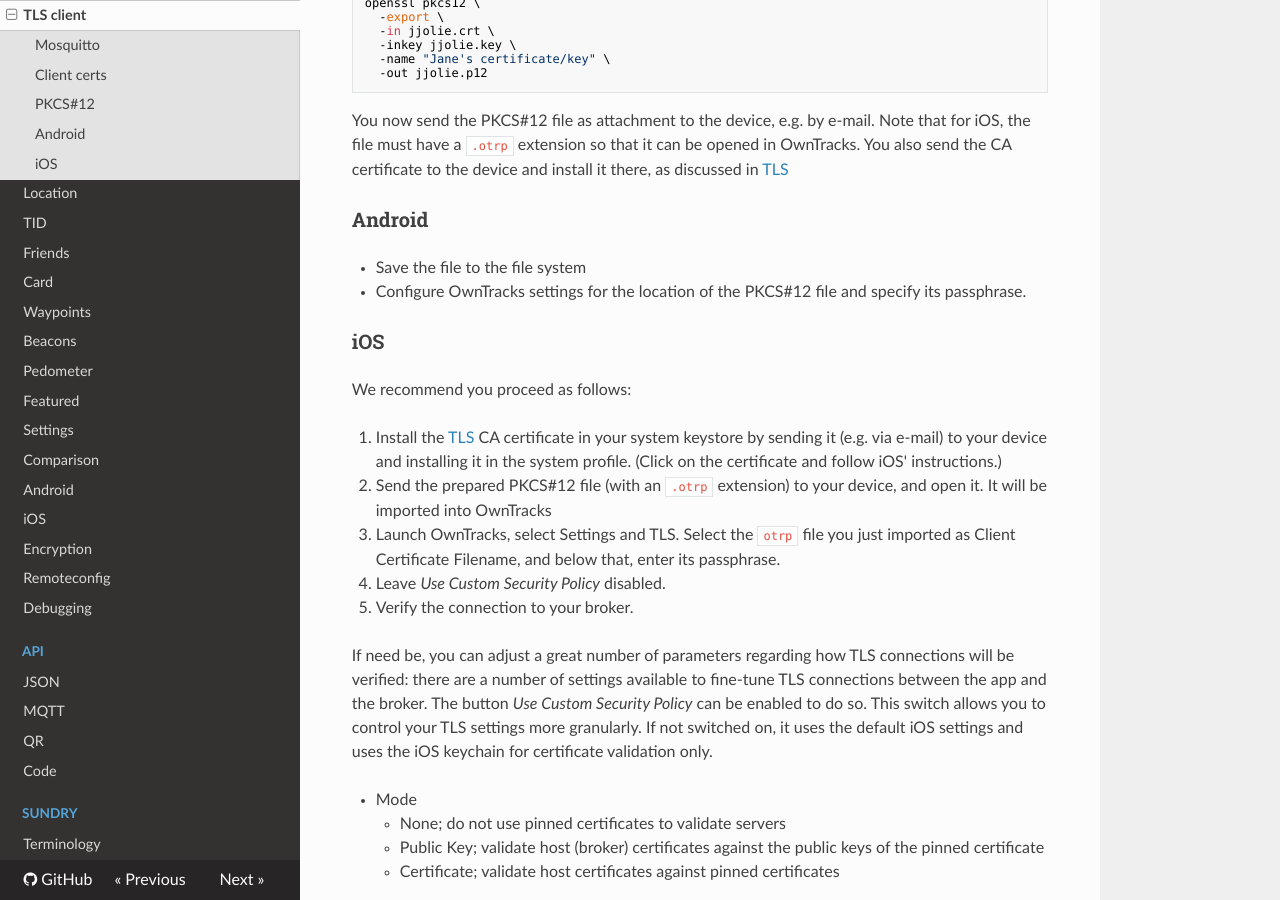
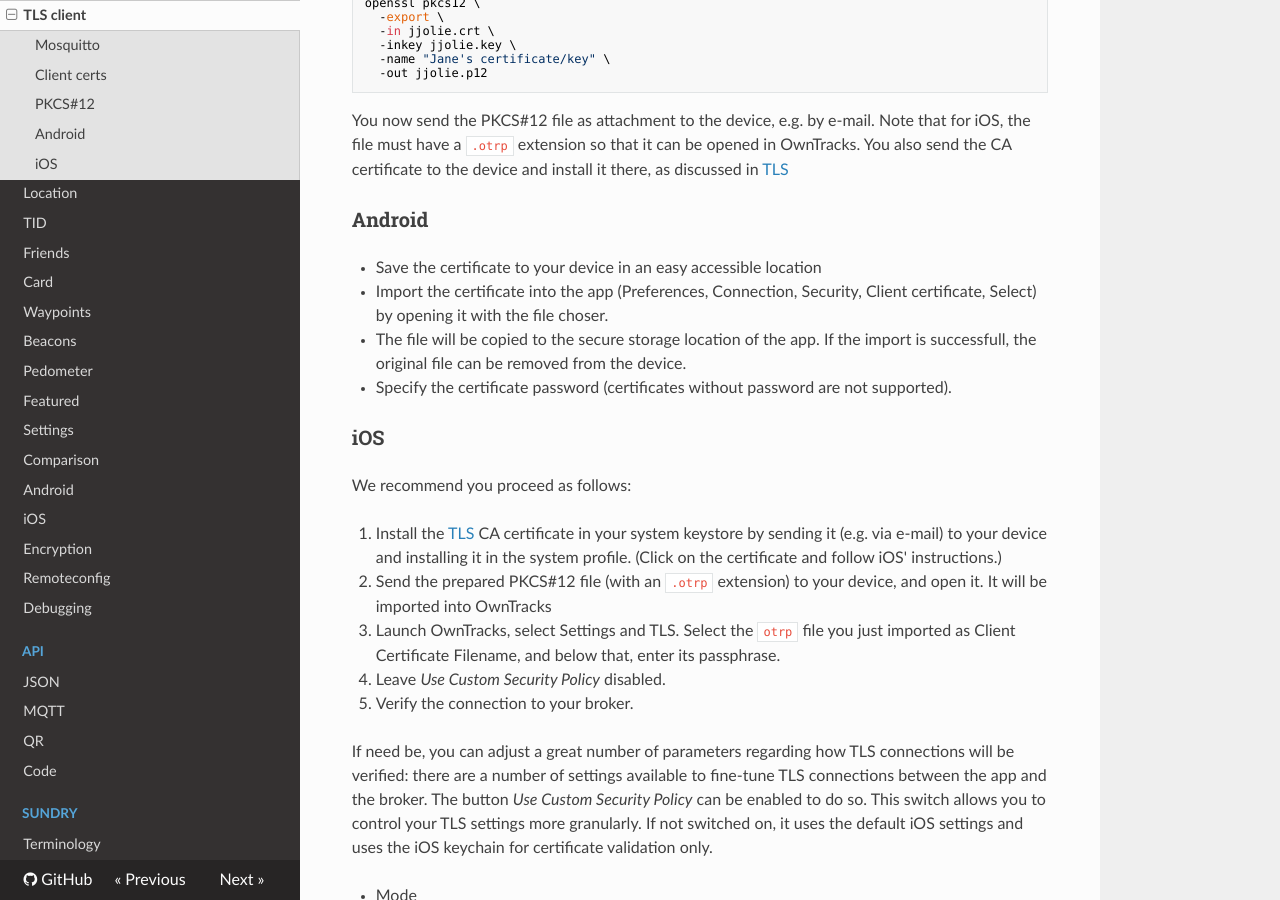
Before and after one commit to owntracks/booklet, an MkDocs documentation site: the page built from docs/features/tlscert.md, in a window 1280 px wide and 900 px high, scrolled down 836 px. Built offline with MkDocs 1.6.1, drawn with Linux system fonts in a browser that asks for light colours; nearby versions of some CDN libraries; old or Windows-style settings are respelled for this version of MkDocs.

Commit message:
Update tlscert.md

```diff
--- a/docs/features/tlscert.md
+++ b/docs/features/tlscert.md
@@ -49,8 +49,10 @@ You also send the CA certificate to the device and install it there, as discusse
 
 ### Android
 
-* Save the file to the file system
-* Configure OwnTracks settings for the location of the PKCS#12 file and specify its passphrase.
+* Save the certificate to your device in an easy accessible location
+* Import the certificate into the app (Preferences, Connection, Security, Client certificate, Select) by opening it with the file choser.
+* The file will be copied to the secure storage location of the app. If the import is successfull, the original file can be removed from the device.
+* Specify the certificate password (certificates without password are not supported).
 
 
 ### iOS
```
